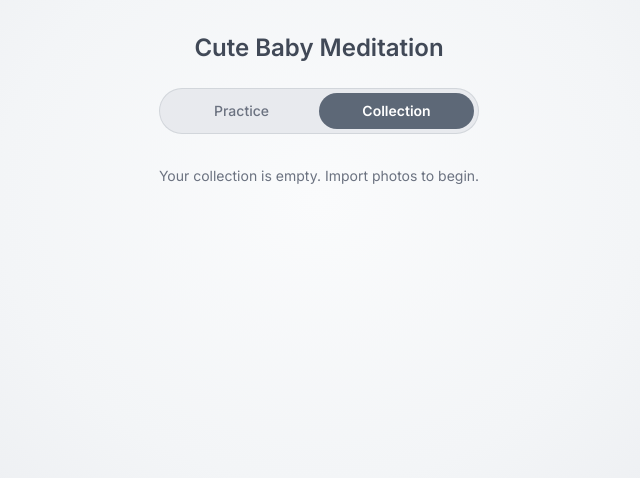
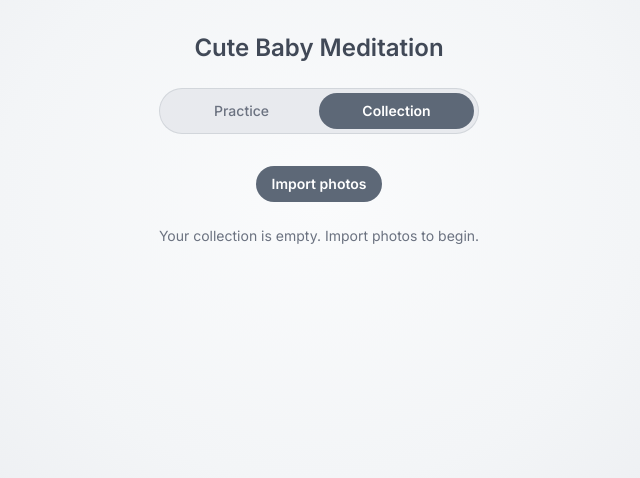
Before and after one commit to lucindo/cute, a React (Vite) app: page / in a window 1280 px wide. Both pictures are taken after a click on the button "Collection". Shown: the top 478 px of the page, without its empty margins (321-961 px from the left). Built offline with nearby package versions, Linux system fonts and the light colour scheme.

Commit message:
feat(collection): import via picker, drag-drop, and paste

```diff
--- a/src/app/CollectionScreen.tsx
+++ b/src/app/CollectionScreen.tsx
@@ -1,20 +1,53 @@
-import type { ReactElement } from 'react'
+import { useEffect, useRef, type ReactElement } from 'react'
 
+import type { UiStrings } from '../content/strings'
 import { useCollection } from '../hooks/useCollection'
+import { useImportFiles } from '../hooks/useImportFiles'
 import { useUiStrings } from '../hooks/useUiStringsContext'
+import type { FileRejection } from '../media/importFiles'
 
-export function CollectionScreen(): ReactElement | null {
+function rejectionHint(rejection: FileRejection, strings: UiStrings): string {
+  switch (rejection.reason) {
+    case 'unsupported-type':
+      return strings.collection.rejection.unsupportedType
+    case 'undecodable':
+      return strings.collection.rejection.undecodable
+    case 'encode-failed':
+      return strings.collection.rejection.encodeFailed
+    case 'storage-failed':
+      return strings.collection.rejection.storageFailed
+  }
+}
+
+export function CollectionScreen(): ReactElement {
   const strings = useUiStrings()
   const collection = useCollection()
+  const { importState, importFrom } = useImportFiles()
+  const fileInputRef = useRef<HTMLInputElement>(null)
 
-  if (collection.status === 'loading') return null
+  useEffect(() => {
+    const onPaste = (event: ClipboardEvent): void => {
+      const files = event.clipboardData?.files
+      if (files !== undefined && files.length > 0) {
+        event.preventDefault()
+        importFrom(Array.from(files))
+      }
+    }
+    window.addEventListener('paste', onPaste)
+    return () => {
+      window.removeEventListener('paste', onPaste)
+    }
+  }, [importFrom])
+
+  const importing = importState.status === 'importing'
+
+  let content: ReactElement | null = null
   if (collection.status === 'error') {
-    return <p className="text-sm text-[var(--color-zen-text-soft)]">{strings.collection.loadError}</p>
-  }
-  if (collection.sources.length === 0) {
-    return <p className="text-sm text-[var(--color-zen-text-soft)]">{strings.collection.empty}</p>
-  }
-  return (
+    content = <p className="text-sm text-[var(--color-zen-text-soft)]">{strings.collection.loadError}</p>
+  } else if (collection.status === 'ready' && collection.sources.length === 0) {
+    content = <p className="text-sm text-[var(--color-zen-text-soft)]">{strings.collection.empty}</p>
+  } else if (collection.status === 'ready') {
+    content = (
       <ul className="grid w-full grid-cols-3 gap-2 sm:grid-cols-4">
         {collection.sources.map((source) => (
           <li
@@ -33,3 +66,48 @@ export function CollectionScreen(): ReactElement | null {
       </ul>
     )
   }
+
+  return (
+    <div
+      className="w-full"
+      onDragOver={(event) => {
+        event.preventDefault()
+      }}
+      onDrop={(event) => {
+        event.preventDefault()
+        importFrom(Array.from(event.dataTransfer.files))
+      }}
+    >
+      <input
+        ref={fileInputRef}
+        type="file"
+        accept="image/*"
+        multiple
+        aria-label={strings.collection.importButton}
+        className="sr-only"
+        onChange={(event) => {
+          importFrom(Array.from(event.currentTarget.files ?? []))
+          event.currentTarget.value = ''
+        }}
+      />
+      <button
+        type="button"
+        disabled={importing}
+        onClick={() => fileInputRef.current?.click()}
+        className="rounded-full bg-[var(--color-zen-accent)] px-4 py-2 text-sm font-semibold text-[var(--color-zen-on-accent)] focus-visible:outline-none focus-visible:ring-2 focus-visible:ring-zen-accent focus-visible:ring-offset-2 disabled:opacity-60"
+      >
+        {importing ? strings.collection.importing : strings.collection.importButton}
+      </button>
+      {importState.status === 'done' && importState.rejected.length > 0 && (
+        <ul className="mt-3 space-y-1">
+          {importState.rejected.map((entry, index) => (
+            <li key={`${String(index)}-${entry.name}`} className="text-sm text-[var(--color-zen-text-soft)]">
+              {entry.name} — {rejectionHint(entry.rejection, strings)}
+            </li>
+          ))}
+        </ul>
+      )}
+      <div className="mt-6">{content}</div>
+    </div>
+  )
+}
--- a/src/content/strings.ts
+++ b/src/content/strings.ts
@@ -20,6 +20,14 @@ export interface UiStrings {
   readonly collection: {
     readonly empty: string
     readonly loadError: string
+    readonly importButton: string
+    readonly importing: string
+    readonly rejection: {
+      readonly unsupportedType: string
+      readonly undecodable: string
+      readonly encodeFailed: string
+      readonly storageFailed: string
+    }
   }
 }
 
@@ -38,6 +46,14 @@ const EN: UiStrings = {
   collection: {
     empty: 'Your collection is empty. Import photos to begin.',
     loadError: 'Could not open the collection storage.',
+    importButton: 'Import photos',
+    importing: 'Importing…',
+    rejection: {
+      unsupportedType: 'Not a supported image type.',
+      undecodable: 'Could not read this image. Converting it to JPEG may help.',
+      encodeFailed: 'Could not process this image.',
+      storageFailed: 'Could not save — device storage may be full.',
+    },
   },
 }
 
@@ -56,6 +72,14 @@ const PT_BR: UiStrings = {
   collection: {
     empty: 'Sua coleção está vazia. Importe fotos para começar.',
     loadError: 'Não foi possível abrir o armazenamento da coleção.',
+    importButton: 'Importar fotos',
+    importing: 'Importando…',
+    rejection: {
+      unsupportedType: 'Tipo de imagem não suportado.',
+      undecodable: 'Não foi possível ler esta imagem. Converter para JPEG pode ajudar.',
+      encodeFailed: 'Não foi possível processar esta imagem.',
+      storageFailed: 'Não foi possível salvar — o armazenamento do aparelho pode estar cheio.',
+    },
   },
 }
 
--- /dev/null
+++ b/src/hooks/useImportFiles.ts
@@ -0,0 +1,59 @@
+// Import action for the Collection screen: runs a file batch through
+// importFiles on its own connection, then announces the change so
+// useCollection reloads. One batch at a time — the ref guard stays correct
+// inside stale closures (paste/drop listeners registered in effects).
+
+import { useCallback, useRef, useState } from 'react'
+
+import { COLLECTION_CHANGED_EVENT } from './useCollection'
+import { importFiles, type FileRejection } from '../media/importFiles'
+import { openDb } from '../storage'
+
+export type ImportState =
+  | { status: 'idle' }
+  | { status: 'importing' }
+  | { status: 'done'; imported: number; rejected: { name: string; rejection: FileRejection }[] }
+
+export interface UseImportFiles {
+  importState: ImportState
+  importFrom: (files: File[]) => void
+}
+
+export function useImportFiles(): UseImportFiles {
+  const [importState, setImportState] = useState<ImportState>({ status: 'idle' })
+  const busy = useRef(false)
+
+  const importFrom = useCallback((files: File[]): void => {
+    if (busy.current || files.length === 0) return
+    busy.current = true
+    setImportState({ status: 'importing' })
+    void (async () => {
+      const opened = await openDb()
+      if (!opened.ok) {
+        setImportState({
+          status: 'done',
+          imported: 0,
+          rejected: files.map((file) => ({
+            name: file.name,
+            rejection: { reason: 'storage-failed', error: opened.error },
+          })),
+        })
+        busy.current = false
+        return
+      }
+      const outcome = await importFiles(opened.value, files)
+      opened.value.close()
+      setImportState({
+        status: 'done',
+        imported: outcome.imported.length,
+        rejected: outcome.rejected,
+      })
+      busy.current = false
+      if (outcome.imported.length > 0) {
+        window.dispatchEvent(new Event(COLLECTION_CHANGED_EVENT))
+      }
+    })()
+  }, [])
+
+  return { importState, importFrom }
+}
```
Also changed, not shown: 1 other file (tests, documents, lock files or other folders). Lines whose indentation alone changed are shown as unchanged.
